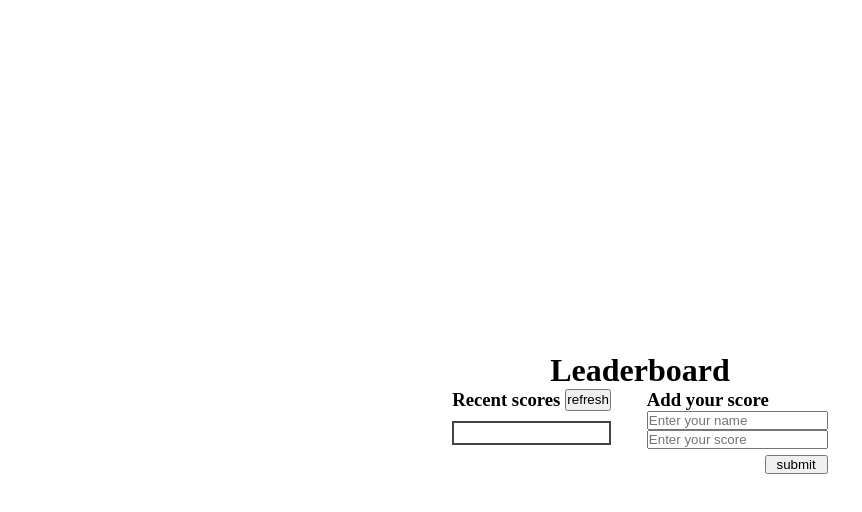
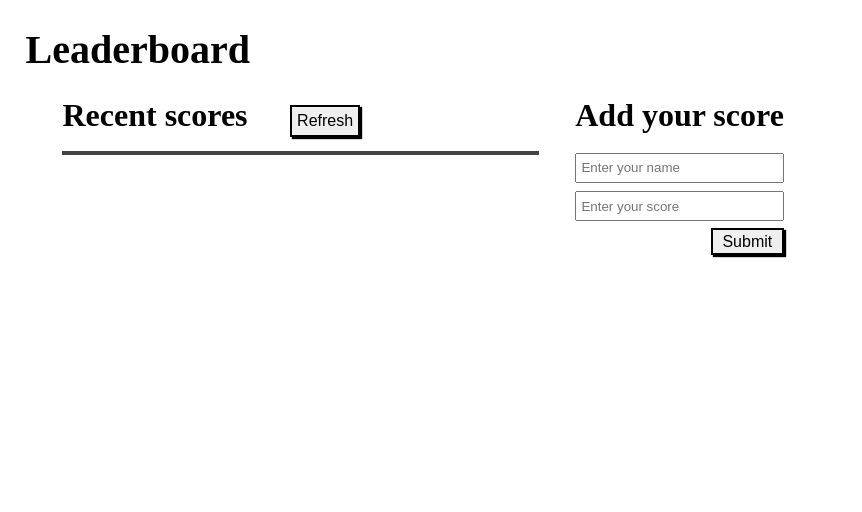
Before and after one commit to AbuTalha3/Leaderboard-app, a website built with webpack: page src/index.html in a window 1280 px wide. Shown: the whole page, without its empty margins (0-862 px from the left). Built offline with nearby package versions, Linux system fonts and the light colour scheme; no server answers.

Commit message:
Update css file final touches

```diff
--- a/src/index.html
+++ b/src/index.html
@@ -12,7 +12,7 @@
     <div class="score-list-area">
       <div class="recent-scores">
         <h3>Recent scores</h3>
-        <button id="refresh" class="refresh">refresh</button>
+        <button id="refresh" class="refresh">Refresh</button>
         </div>
       <div class="scores">
         <ul id="ul" class="added-scores">
@@ -20,11 +20,11 @@
     </div>
     </div>
     <div class="score-area">
-      <h3>Add your score</h3>
+      <h3 class = "add-score-container">Add your score</h3>
       <div class="form-area">
         <input id="name" class="name" type="text" placeholder="Enter your name">
         <input id="score" class="score" type="text" placeholder="Enter your score">
-        <button id="submit" class="submit-button">submit</button>
+        <button id="submit" class="submit-button">Submit</button>
       </div>
     </div>
 </div>
--- a/src/module/postgame.js
+++ b/src/module/postgame.js
@@ -46,8 +46,7 @@ export const displayData = () => {
       games.forEach((game) => {
         ul.innerHTML += `
           <li class='li'>
-            <p>${game.user}</p>
-            <p>${game.score}</p>
+            <p class="user-score">${game.user}: ${game.score}</p>
           </li>`;
       });
     })
--- a/src/style.css
+++ b/src/style.css
@@ -5,11 +5,12 @@
 }
 
 body {
-  height: 100vh;
-  display: flex;
+  padding: 2%;
+  /* height: 100vh; */
+  /* display: flex;
   justify-content: center;
   align-items: center;
-  flex-direction: column;
+  flex-direction: column; */
 }
 
 .score-area form {
@@ -18,14 +19,44 @@ body {
   gap: 5px;
 }
 
+.score-list-area {
+  width: 40%;
+}
+
 .recent-scores {
+  align-items: baseline;
   display: flex;
   flex-direction: row;
   gap: 5px;
+  margin-bottom: 3%;
+}
+
+button {
+  padding: 1%;
+  box-shadow: 2px 2px 1px;
+  border: 2px solid black;
+  font-size: 1em;
+}
+
+.refresh {
+  margin-left: 1cm;
 }
 
 ul {
   list-style: none;
+}
+
+.li:nth-child(even){
+background-color: rgb(219, 218, 218);
+}
+
+.li {
+  font-size: 1.3rem;
+  font-weight: 400;
+}
+
+.user-score {
+  margin-left: 2%;
 }
 
 .submit-button {
@@ -45,15 +76,35 @@ ul {
 
 .container {
   display: flex;
+  margin-top: 2%;
+  margin-left: 3%;
+  /* justify-content: center;
+  align-items: center; */
   gap: 36px;
 }
 
 .scores ul {
-  border: 2px solid #444;
-  padding: 10px;
+  border: 2px solid #444;;
   margin-top: 10px;
 }
 
 .scores ul li {
   padding: 10px 0;
 }
+
+h3 {
+  font-size: 2em;
+}
+
+h1 {
+  font-size: 2.5rem;
+}
+ input {
+  margin-bottom: 4%;
+  padding: 2%;
+  height: 30px;
+ }
+
+ .add-score-container {
+  margin-bottom: 9%;
+ }
```
Also changed, not shown: dist/index.bundle.js, dist/index.html.
